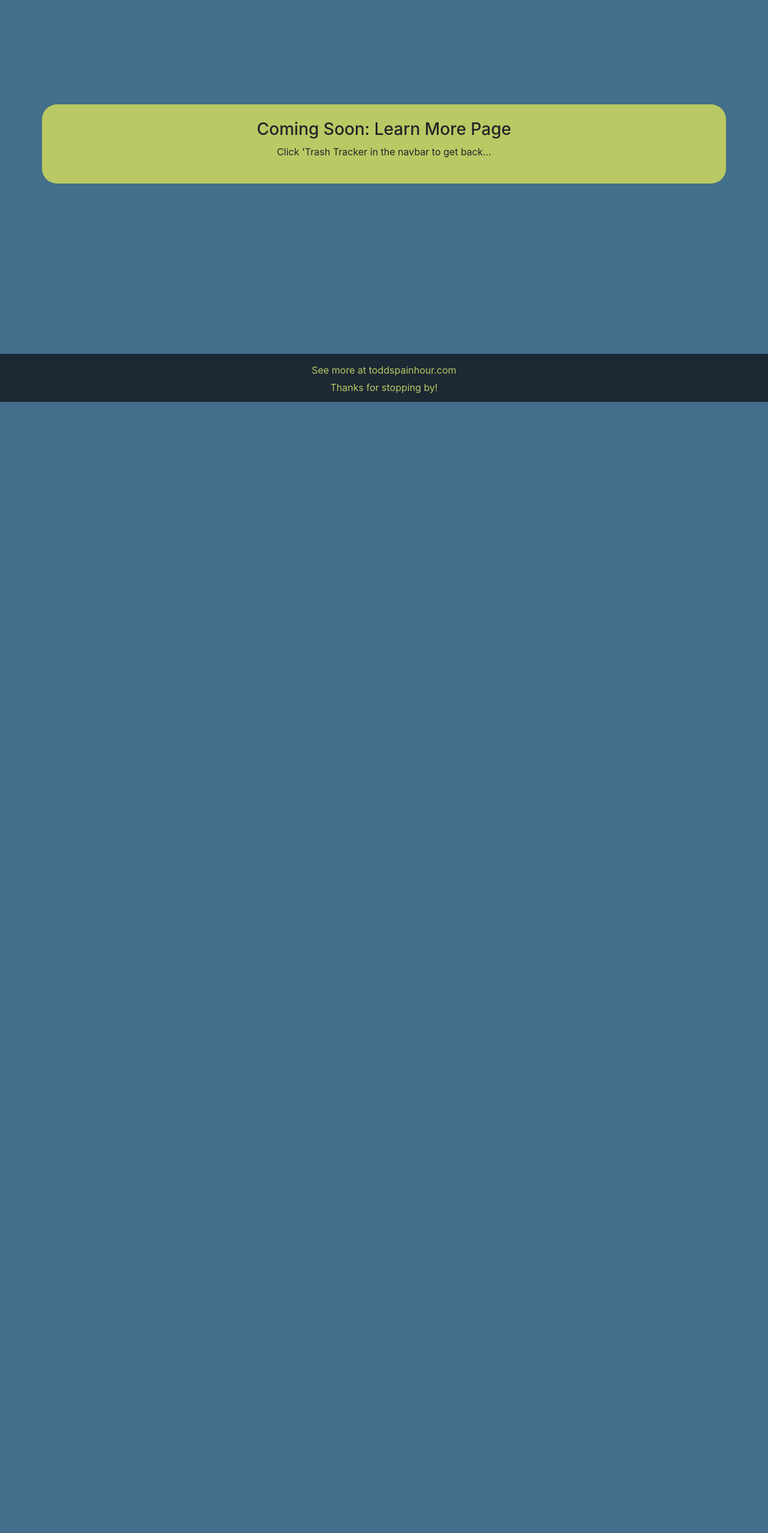
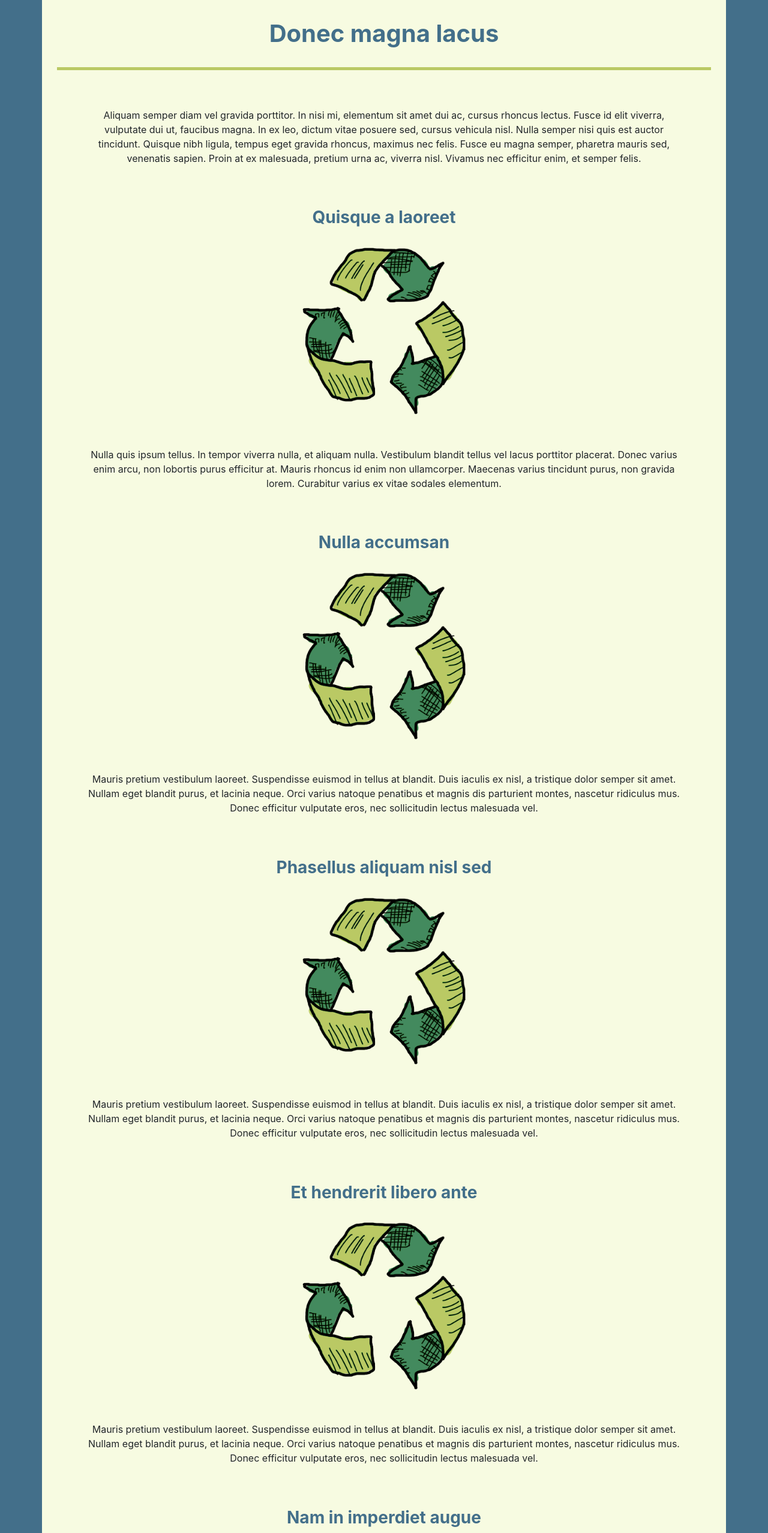
Before and after one commit to ToddSpainhour/trash-tracker, a React (Create React App) app: page /learnmore in a window 1280 px wide. Shown: the part 130-2686 px from the top of the page at 60% size. Before the commit the page ends 800 px from the top, so only its background shows below. Built offline with nearby package versions, Linux system fonts and the light colour scheme; no server answers.

Commit message:
basic learn more page layout complete with lorem ipsum

```diff
--- a/src/components/pages/LearnMore/LearnMore.js
+++ b/src/components/pages/LearnMore/LearnMore.js
@@ -1,4 +1,5 @@
 import React from 'react';
+import recycleGraphic from '../../../images/recycle-logo.svg';
 
 import './LearnMore.scss';
 
@@ -6,8 +7,44 @@ class LearnMore extends React.Component {
   render() {
     return (
       <div className="LearnMore col-12">
-        <h3>Coming Soon: Learn More Page</h3>
-        <p>Click 'Trash Tracker in the navbar to get back...</p>
+          <h1 class="page-header">Donec magna lacus</h1>
+          <p>Aliquam semper diam vel gravida porttitor. In nisi mi, elementum sit amet dui ac, cursus rhoncus lectus. Fusce id elit viverra, vulputate dui ut, faucibus magna.
+            In ex leo, dictum vitae posuere sed, cursus vehicula nisl. Nulla semper nisi quis est auctor tincidunt. Quisque nibh ligula, tempus eget gravida rhoncus, maximus nec felis.
+            Fusce eu magna semper, pharetra mauris sed, venenatis sapien. Proin at ex malesuada, pretium urna ac, viverra nisl. Vivamus nec efficitur enim, et semper felis.</p>
+          <div>
+            <h3 class="section-title">Quisque a laoreet</h3>
+            <img src= { recycleGraphic } alt="recycle logo"></img>
+            <p>Nulla quis ipsum tellus. In tempor viverra nulla, et aliquam nulla. Vestibulum blandit tellus vel lacus porttitor placerat. Donec varius enim arcu, non lobortis purus efficitur at.
+              Mauris rhoncus id enim non ullamcorper. Maecenas varius tincidunt purus, non gravida lorem. Curabitur varius ex vitae sodales elementum.</p>
+          </div>
+
+          <div>
+            <h3 class="section-title">Nulla accumsan</h3>
+            <img src= { recycleGraphic } alt="recycle logo"></img>
+            <p>Mauris pretium vestibulum laoreet. Suspendisse euismod in tellus at blandit. Duis iaculis ex nisl, a tristique dolor semper sit amet. Nullam eget blandit purus, et lacinia neque.
+              Orci varius natoque penatibus et magnis dis parturient montes, nascetur ridiculus mus. Donec efficitur vulputate eros, nec sollicitudin lectus malesuada vel.</p>
+          </div>
+
+          <div>
+            <h3 class="section-title">Phasellus aliquam nisl sed</h3>
+            <img src= { recycleGraphic } alt="recycle logo"></img>
+            <p>Mauris pretium vestibulum laoreet. Suspendisse euismod in tellus at blandit. Duis iaculis ex nisl, a tristique dolor semper sit amet. Nullam eget blandit purus, et lacinia neque.
+              Orci varius natoque penatibus et magnis dis parturient montes, nascetur ridiculus mus. Donec efficitur vulputate eros, nec sollicitudin lectus malesuada vel.</p>
+          </div>
+
+          <div>
+            <h3 class="section-title">Et hendrerit libero ante</h3>
+            <img src= { recycleGraphic } alt="recycle logo"></img>
+            <p>Mauris pretium vestibulum laoreet. Suspendisse euismod in tellus at blandit. Duis iaculis ex nisl, a tristique dolor semper sit amet. Nullam eget blandit purus, et lacinia neque.
+              Orci varius natoque penatibus et magnis dis parturient montes, nascetur ridiculus mus. Donec efficitur vulputate eros, nec sollicitudin lectus malesuada vel.</p>
+          </div>
+
+          <div>
+            <h3 class="section-title">Nam in imperdiet augue</h3>
+            <img src= { recycleGraphic } alt="recycle logo"></img>
+            <p>Mauris pretium vestibulum laoreet. Suspendisse euismod in tellus at blandit. Duis iaculis ex nisl, a tristique dolor semper sit amet. Nullam eget blandit purus, et lacinia neque.
+              Orci varius natoque penatibus et magnis dis parturient montes, nascetur ridiculus mus. Donec efficitur vulputate eros, nec sollicitudin lectus malesuada vel.</p>
+          </div>
       </div>
     );
   }
--- a/src/components/pages/LearnMore/LearnMore.scss
+++ b/src/components/pages/LearnMore/LearnMore.scss
@@ -2,8 +2,32 @@
 
 .LearnMore {
   display: block;
-  background-color: $lightGreen;
+  background-color: $cream;
   border-radius: 25px;
   padding: 25px;
-  margin-top: 30vh;
+  margin: 5vh 0px 5vh 0px;
+
+  img {
+    width: 25%;
+  }
+
+  .page-header {
+    color: $blue;
+    font-weight: bolder;
+    padding: 3%;
+    border-bottom-width: 5px;
+    border-bottom-style: solid;
+    border-bottom-color: $lightGreen;
+  }
+
+  .section-title {
+    color: $blue;
+    padding: 0px 0px 25px 0px;
+    font-weight: bold;
+  }
+
+  p {
+    padding: 5% 50px 5% 50px;
+
+  }
 }
```
